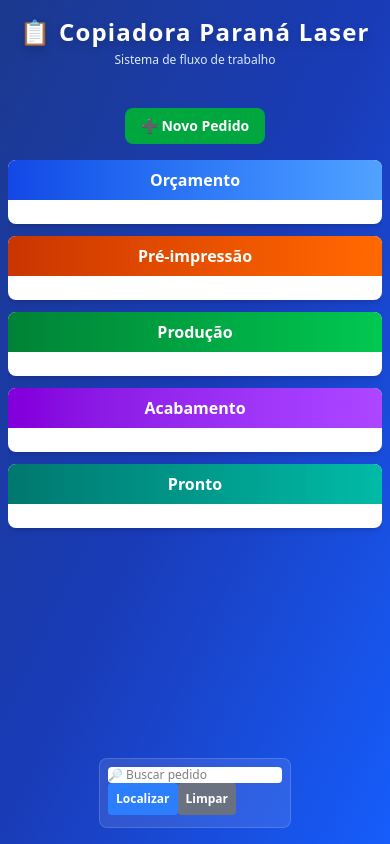
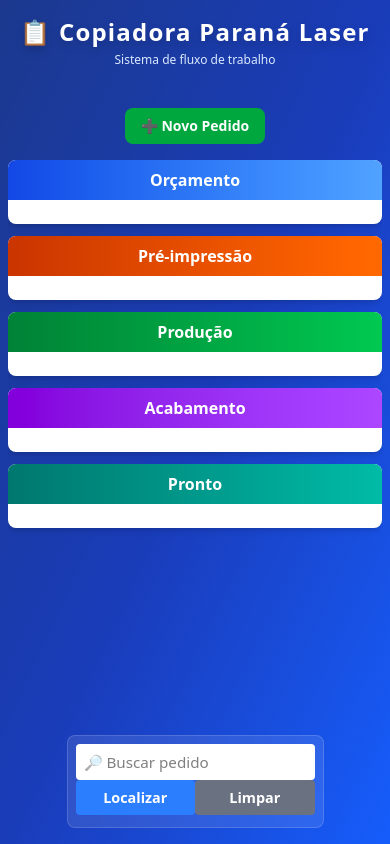
Before and after one commit to rodrigo847/kanban_scrum, a website: page public/index.html in a window 390 px wide. Drawn offline with Linux system fonts and the light colour scheme; no server answers.

Commit message:
ajuste scroll celular

```diff
--- a/public/index.html
+++ b/public/index.html
@@ -29,9 +29,21 @@
             padding: 0.5rem;
         }
 
+        @media (max-width: 767px) {
+            #searchOrders {
+                padding: 0.5rem !important;
+                font-size: 0.95rem !important;
+            }
+
+            .search-actions button {
+                padding: 0.5rem 1rem !important;
+                font-size: 0.9rem !important;
+            }
+        }
+
         @media (max-width: 640px) {
             .search-actions {
-                width: 20%;
+                width: 100%;
             }
 
             .search-actions button {
@@ -42,6 +54,11 @@
         @media (min-width: 768px) {
             .kanban-shell {
                 max-height: 90vh;
+                overflow: hidden;
+            }
+
+            body {
+                overflow: hidden;
             }
 
             .kanban-board {
@@ -57,13 +74,23 @@
                 max-width: 450px;
             }
         }
+
+        @media (max-width: 767px) {
+            .kanban-shell {
+                overflow-y: auto;
+            }
+
+            body {
+                overflow-y: auto;
+            }
+        }
     </style>
     <!-- Firebase SDK -->
     <script src="https://www.gstatic.com/firebasejs/10.7.1/firebase-app-compat.js"></script>
     <script src="https://www.gstatic.com/firebasejs/10.7.1/firebase-firestore-compat.js"></script>
 </head>
-<body class="bg-gradient-to-br from-blue-900 via-blue-800 to-blue-600 min-h-screen flex flex-col overflow-hidden">
-    <div class="kanban-shell container mx-auto px-2 sm:px-5 py-4 sm:py-8 flex-1 flex flex-col w-full max-w-full overflow-hidden">
+<body class="bg-gradient-to-br from-blue-900 via-blue-800 to-blue-600 min-h-screen flex flex-col">
+    <div class="kanban-shell container mx-auto px-2 sm:px-5 py-4 sm:py-8 flex-1 flex flex-col max-w-full">
         <!-- Header -->
         <div class="text-center mb-4 sm:mb-6 md:mb-8">
             <h1 class="text-2xl sm:text-3xl md:text-4xl lg:text-2xl font-bold text-white mb-1 sm:mb-2 tracking-wider drop-shadow-lg">📋 Copiadora Paraná Laser</h1>
@@ -80,9 +107,9 @@
         </div>
 
         <!-- Board -->
-        <div class="kanban-board flex flex-col gap-3 pb-4 items-stretch w-full flex-1 overflow-y-auto">
+        <div class="kanban-board flex flex-col gap-3 pb-4 items-stretch w-full h-full flex-1 overflow-y-auto">
             <!-- Coluna: Orçamento -->
-            <div class="kanban-col min-w-0 bg-white rounded-lg shadow-md flex flex-col w-full h-[70vh] md:w-[70vh] md:h-[80vh]">
+            <div class="kanban-col min-w-0 bg-white rounded-lg shadow-md flex flex-col w-full h-[80vh] md:w-[70vh] md:h-[80vh]">
                 <div class="bg-gradient-to-r from-blue-700 to-blue-400 text-white px-3 sm:px-4 py-2 sm:py-3 rounded-t-lg font-bold text-center text-base sm:text-lg">
                     Orçamento
                 </div>
@@ -91,7 +118,7 @@
             </div>
 
             <!-- Coluna: Pré-impressão -->
-            <div class="kanban-col min-w-0 bg-white rounded-lg shadow-md flex flex-col w-full h-[70vh] md:w-[70vh] md:h-[80vh]">
+            <div class="kanban-col min-w-0 bg-white rounded-lg shadow-md flex flex-col w-full h-[80vh] md:w-[70vh] md:h-[80vh]">
                 <div class="bg-gradient-to-r from-orange-700 to-orange-500 text-white px-3 sm:px-4 py-2 sm:py-3 rounded-t-lg font-bold text-center text-base sm:text-lg">
                     Pré-impressão
                 </div>
@@ -100,7 +127,7 @@
             </div>
 
             <!-- Coluna: Produção -->
-            <div class="kanban-col min-w-0 bg-white rounded-lg shadow-md flex flex-col w-full h-[70vh] md:w-[70vh] md:h-[80vh]">
+            <div class="kanban-col min-w-0 bg-white rounded-lg shadow-md flex flex-col w-full h-[80vh] md:w-[70vh] md:h-[80vh]">
                 <div class="bg-gradient-to-r from-green-700 to-green-500 text-white px-3 sm:px-4 py-2 sm:py-3 rounded-t-lg font-bold text-center text-base sm:text-lg">
                     Produção
                 </div>
@@ -109,7 +136,7 @@
             </div>
 
             <!-- Coluna: Acabamento -->
-            <div class="kanban-col min-w-0 bg-white rounded-lg shadow-md flex flex-col w-full h-[70vh] md:w-[70vh] md:h-[80vh]">
+            <div class="kanban-col min-w-0 bg-white rounded-lg shadow-md flex flex-col w-full h-[80vh] md:w-[70vh] md:h-[80vh]">
                 <div class="bg-gradient-to-r from-purple-700 to-purple-500 text-white px-3 sm:px-4 py-2 sm:py-3 rounded-t-lg font-bold text-center text-base sm:text-lg">
                     Acabamento
                 </div>
@@ -118,7 +145,7 @@
             </div>
 
             <!-- Coluna: Pronto -->
-            <div class="kanban-col min-w-0 bg-white rounded-lg shadow-md flex flex-col w-full h-[70vh] md:w-[70vh] md:h-[80vh]">
+            <div class="kanban-col min-w-0 bg-white rounded-lg shadow-md flex flex-col w-full h-[80vh] md:w-[70vh] md:h-[80vh]">
                 <div class="bg-gradient-to-r from-teal-700 to-teal-500 text-white px-3 sm:px-4 py-2 sm:py-3 rounded-t-lg font-bold text-center text-base sm:text-lg">
                     Pronto
                 </div>
@@ -130,7 +157,7 @@
         <div class="mt-2 sm:mt-3 mx-auto px-2" style="max-width: 400px;">
                 <div class="search-panel">
                     <div class="flex flex-col sm:flex-row items-stretch gap-1.5">
-                        <input id="searchOrders" type="text" placeholder="🔎 Buscar pedido" class="w-full border border-blue-200 bg-white rounded mx-2-2.5 my-2-1.5 text-xs sm:text-sm text-gray-800 placeholder:text-gray-500 focus:outline-none focus:border-blue-600 focus:ring-1 focus:ring-blue-300">
+                        <input id="searchOrders" type="text" placeholder="🔎 Buscar pedido" class="w-full border border-blue-200 bg-white rounded px-2.5 py-1.5 text-xs sm:text-sm text-gray-800 placeholder:text-gray-500 focus:outline-none focus:border-blue-600 focus:ring-1 focus:ring-blue-300">
                         <div class="search-actions flex items-center mx-2 my-2">
                             <button onclick="goToFirstFoundCard()" class="p-2 bg-blue-500 hover:bg-blue-600 text-white rounded text-xs font-semibold transition-colors whitespace-nowrap">Localizar</button>
                             <button onclick="clearSearch()" class="p-2 bg-gray-500 hover:bg-gray-600 text-white rounded text-xs font-semibold transition-colors whitespace-nowrap">Limpar</button>
```
